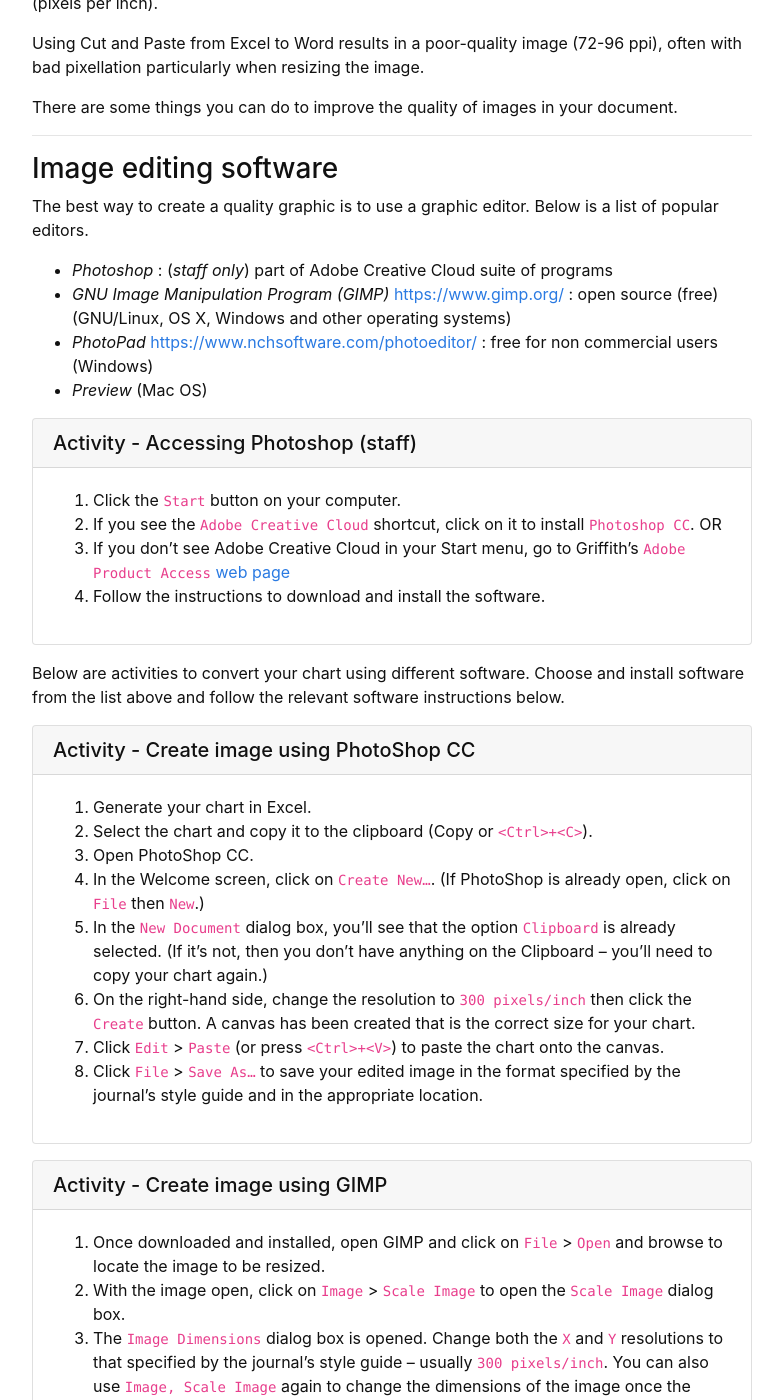
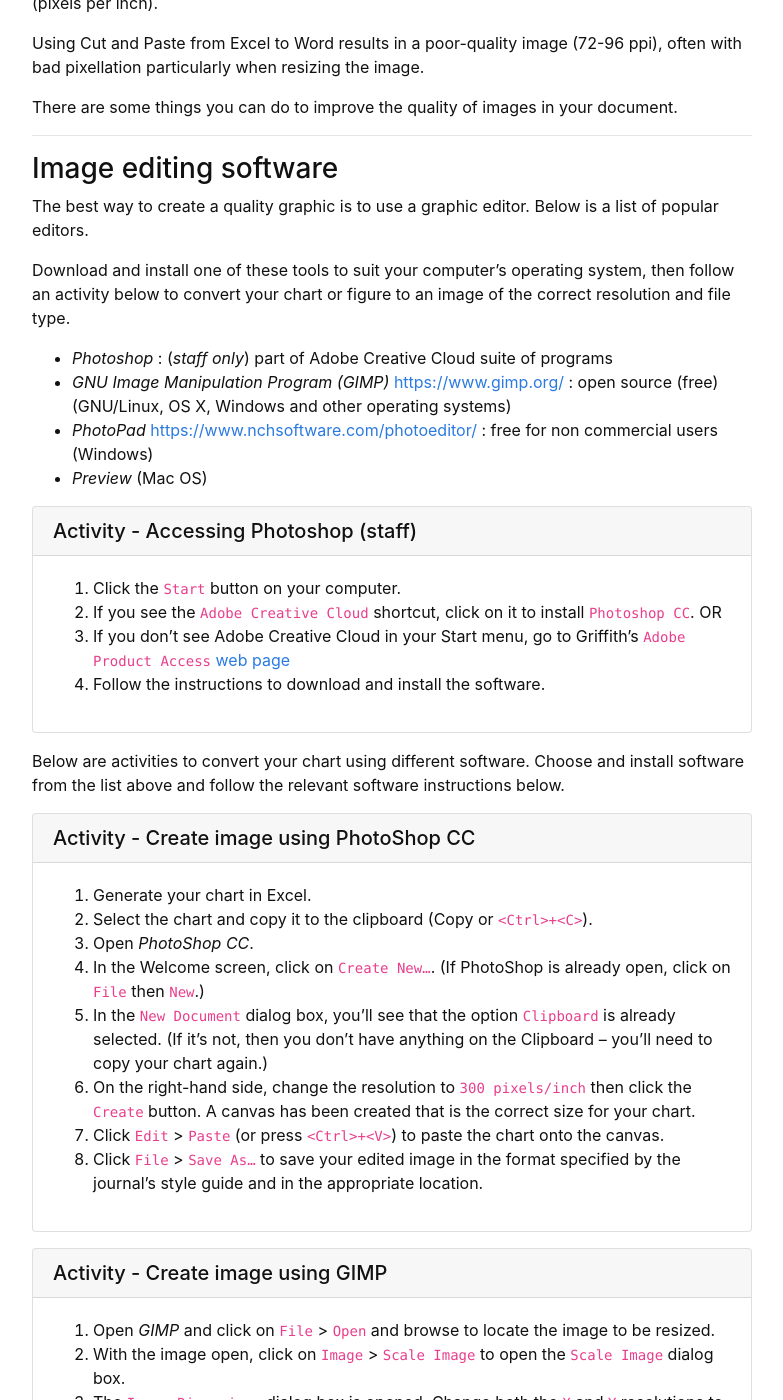
Before and after one commit to GULibrarySandbox/data-vis-basics, a Jekyll site: the page built from content/5-convert.md, in a window 1280 px wide and 1400 px high, scrolled down 524 px. Shown: the whole window, without its empty margins (248-1031 px from the left). Built offline with Jekyll 4.4.1, drawn with Linux system fonts in a browser that asks for light colours; some of the changed text lies outside the part shown.

Commit message:
Update 5-convert.md

```diff
--- a/content/5-convert.md
+++ b/content/5-convert.md
@@ -30,6 +30,8 @@ There are some things you can do to improve the quality of images in your docume
 
 The best way to create a quality graphic is to use a graphic editor. Below is a list of popular editors.
 
+Download and install one of these tools to suit your computer's operating system, then follow an activity below to convert your chart or figure to an image of the correct resolution and file type.
+
 - *Photoshop* : (*staff only*) part of Adobe Creative Cloud suite of programs
 - *GNU Image Manipulation Program (GIMP)* [https://www.gimp.org/](https://www.gimp.org/) : open source (free) (GNU/Linux, OS X, Windows and other operating systems)
 - *PhotoPad* [https://www.nchsoftware.com/photoeditor/](https://www.nchsoftware.com/photoeditor/) : free for non commercial users (Windows)
@@ -47,7 +49,7 @@ Below are activities to convert your chart using different software.  Choose and
 {% capture text %}
 1.	Generate your chart in Excel.
 2.	Select the chart and copy it to the clipboard (Copy or `<Ctrl>+<C>`).
-3.	Open PhotoShop CC.
+3.	Open *PhotoShop CC*.
 4.	In the Welcome screen, click on `Create New…`.  (If PhotoShop is already open, click on `File` then `New`.)
 5.	In the `New Document` dialog box, you’ll see that the option `Clipboard` is already selected.  (If it’s not, then you don’t have anything on the Clipboard – you’ll need to copy your chart again.)
 6.	On the right-hand side, change the resolution to `300 pixels/inch` then click the `Create` button.  A canvas has been created that is the correct size for your chart.
@@ -55,14 +57,14 @@ Below are activities to convert your chart using different software.  Choose and
 8.	Click `File` > `Save As…` to save your edited image in the format specified by the journal’s style guide and in the appropriate location.{% endcapture %} {% include card.md header="Activity - Create image using PhotoShop CC" text=text %}
 
 {% capture text %}
-1.	Once downloaded and installed, open GIMP and click on `File` > `Open` and browse to locate the image to be resized.
+1.	Open *GIMP* and click on `File` > `Open` and browse to locate the image to be resized.
 2.	With the image open, click on `Image` > `Scale Image` to open the `Scale Image` dialog box.
 3. The `Image Dimensions` dialog box is opened.  Change both the `X` and `Y` resolutions to that specified by the journal’s style guide – usually `300 pixels/inch`.  You can also use `Image, Scale Image` again to change the dimensions of the image once the resolution has been set.
 4. Click on the `File` > `Export` to save your edited image in the `format` specified by the journal’s style guide and in the appropriate location.
 {% include figure.html img="GIMP2.png" alt="GIMP software" caption="Create image using GIMP" width="70%" %}{% endcapture %} {% include card.md header="Activity - Create image using GIMP" text=text %}
 
 {% capture text %}
-- Once downloaded and installed, open PhotoPad Image Editor.
+- Open *PhotoPad* Image Editor.
 - Click on `Open` on the `Home` tab, then browse to locate the image to be resized.
 - With the image open, click on `Resolution` on the `Home` tab.
 {% include figure.html img="PhotoPad1.png" alt="PhotoPad software" caption="Create image using PhotoPad" width="100%" %}
```
